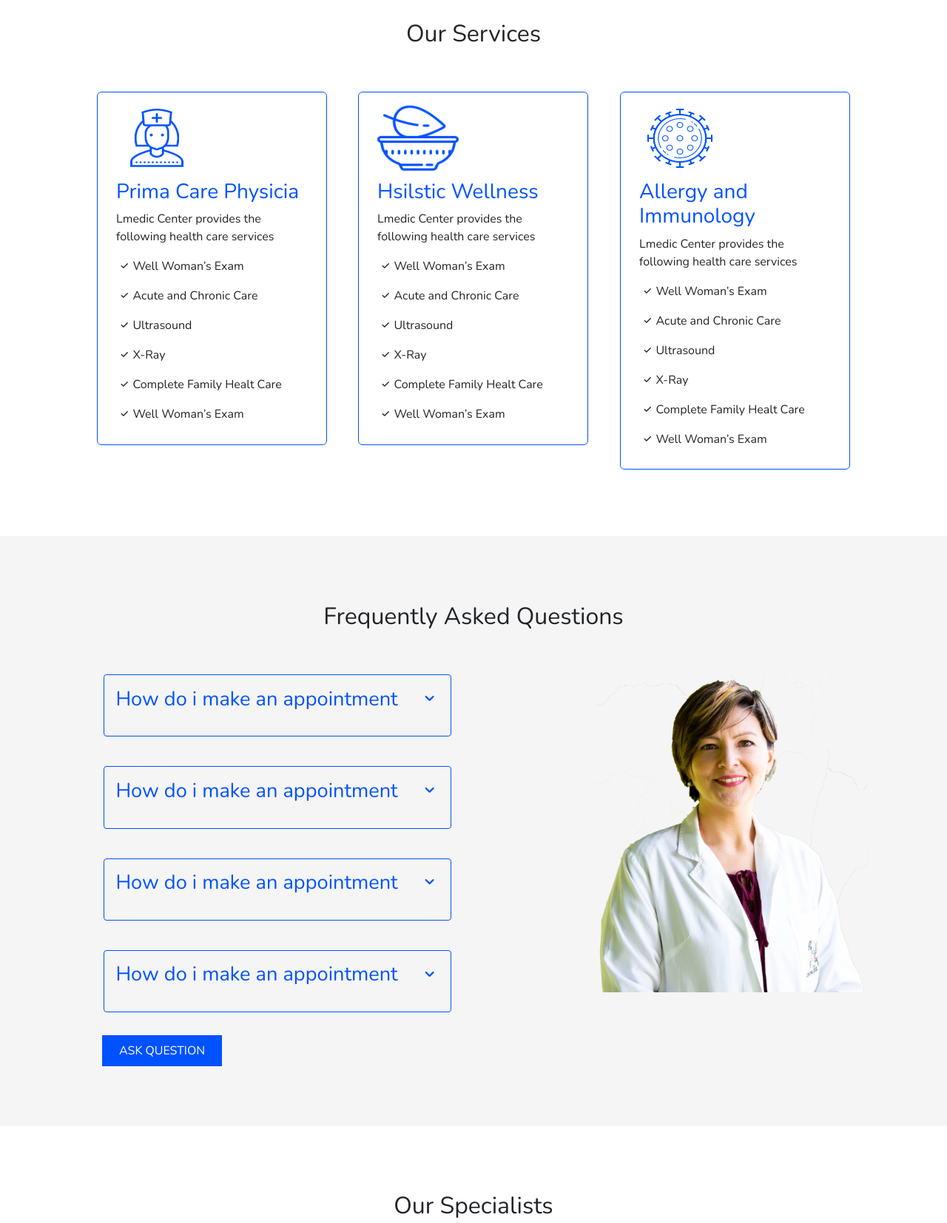
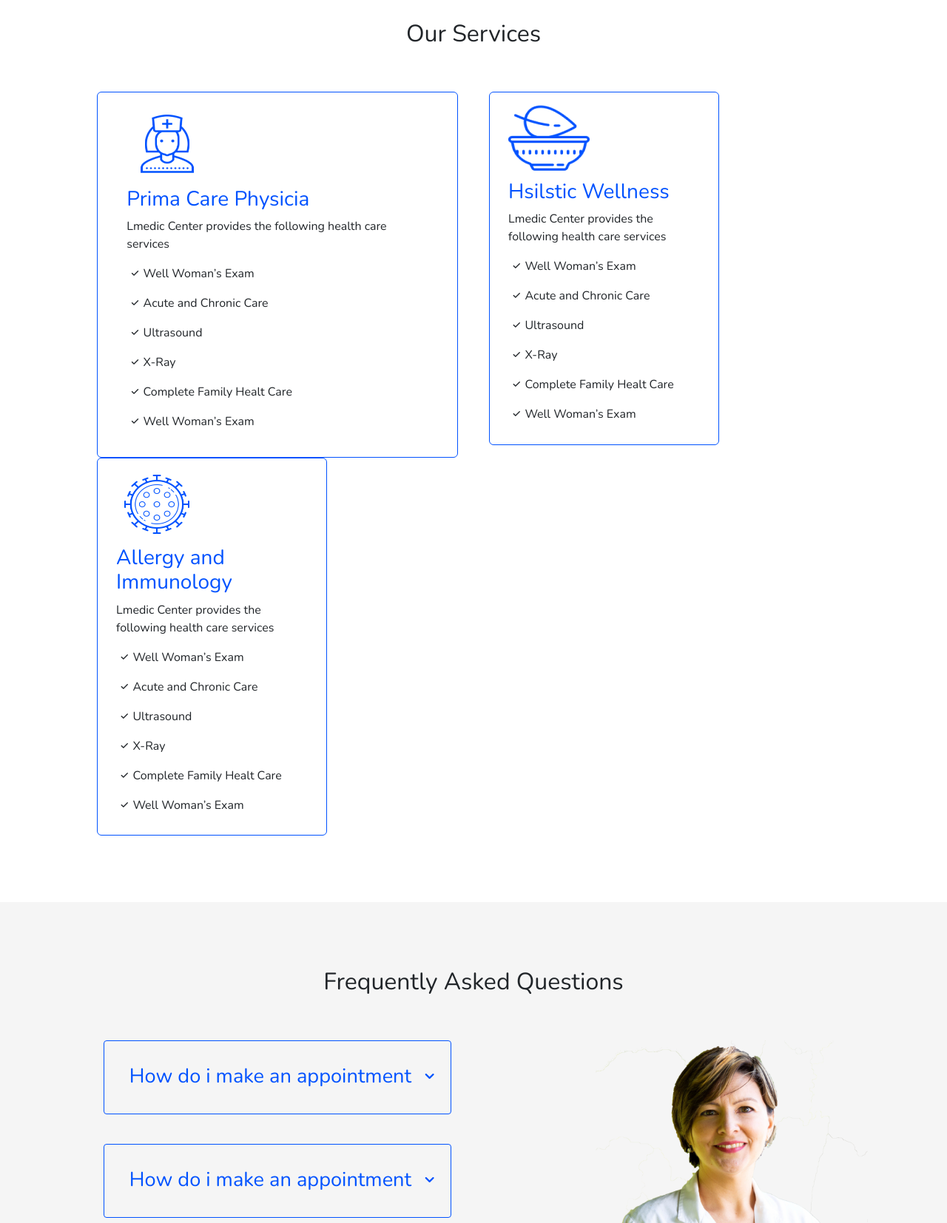
Before and after one commit to elminhoemmanuel/mediclab, a plain HTML site: page index.html in a window 1280 px wide. Shown: the part 1900-3554 px from the top of the page at 74% size. Drawn offline with nearby package versions, Linux system fonts and the light colour scheme.

Commit message:
bugs fixes

```diff
--- a/css/style.css
+++ b/css/style.css
@@ -232,6 +232,7 @@ nav{
 
 .question p{
     position: relative;
+    margin-top: 3.5%;
 }
 
 .collapse-link, .collapse-link:hover{
@@ -465,13 +466,19 @@ footer{
         overflow-x: hidden !important;
     }
 
+
+
 }
 
-
+@media  only screen and (max-width:917px)and (min-width:768px){
+    .question p{
+        margin-top: 4% !important;
+    }
+}
 
 @media  only screen and (max-width:768px){
     .hero-div h1{
-        font-size: 3.2rem;
+        font-size: 3rem;
         letter-spacing: 0.2rem;
     }
 
@@ -512,6 +519,11 @@ footer{
 }
 
 @media  only screen and (max-width:507px){
+
+    .hero-div h1{
+        font-size: 2.8rem;
+    }
+
     .droper{
         margin-left: 40%;
     }
--- a/index.html
+++ b/index.html
@@ -179,7 +179,7 @@
                     <h2 class="description">Our Services</h2>
                 </div>
                 <div class="holder row mx-auto" data-aos="flip-up" data-aos-duration="1500">
-                    <div class="col-md-4 treatment-holder space" data-aos="flip-up" data-aos-duration="1500">
+                    <div class="col-md-6 col-lg4 treatment-holder space" data-aos="flip-up" data-aos-duration="1500">
                         <div class="treatment text-lef prima">
                             <img src="images/nurse-blue.png" alt="emergency" class="icons nurse">
                             <h3 class="blue">Prima Care Physicia</h3>
@@ -193,7 +193,7 @@
 
                         </div>
                     </div>
-                    <div class="col-md-4 treatment-holder space" data-aos="flip-up" data-aos-duration="1500">
+                    <div class="col-md-6 col-lg-4 treatment-holder space" data-aos="flip-up" data-aos-duration="1500">
                         <div class="treatment text-left well">
                             <img src="images/bowl-blue.png" alt="emergency" class="icons bowl">
                             <h3 class="blue">Hsilstic Wellness</h3>
@@ -207,7 +207,7 @@
 
                         </div>
                     </div>
-                    <div class="col-md-4 treatment-holder space" data-aos="flip-up" data-aos-duration="1500">
+                    <div class="col-md-12 col-lg-4 treatment-holder space" data-aos="flip-up" data-aos-duration="1500">
                         <div class="treatment text-left allergy">
                             <img src="images/virus-blue.png" alt="emergency" class="icons virus">
                             <h3 class="blue">Allergy and Immunology</h3>
@@ -232,8 +232,8 @@
                 <div class="row holder mx-auto "data-aos="zoom-in-up" data-aos-duration="1500" >
                     <div class="col-md-6" >
                         <div class="faqs-holder">
-                            <div class="question appoint">
-                                <p class="blue font-weight-bold"><button  class="collapse-link" data-toggle="collapse" data-target="#collapseAnswer1" aria-expanded="false" aria-controls="collapseAnswer1">How do i make an appointment</button>
+                            <div class="question appoint text-center">
+                                <p class="blue font-weight-bold text-center"><button  class="collapse-link" data-toggle="collapse" data-target="#collapseAnswer1" aria-expanded="false" aria-controls="collapseAnswer1">How do i make an appointment</button>
                                     <button class="collapse-link" data-toggle="collapse" data-target="#collapseAnswer1" aria-expanded="false" aria-controls="collapseAnswer1"><i class="uil uil-angle-down arrow"></i></button></p>
                             </div>
                             <div id="collapseAnswer1" class="collapse ">
@@ -246,8 +246,8 @@
                         </div>
 
                         <div class="faqs-holder">
-                            <div class="question appoint">
-                                <p class="blue font-weight-bold"><button  class="collapse-link" data-toggle="collapse" data-target="#collapseAnswer2" aria-expanded="false" aria-controls="collapseAnswer2">How do i make an appointment</button>
+                            <div class="question appoint text-center">
+                                <p class="blue font-weight-bold text-center"><button  class="collapse-link" data-toggle="collapse" data-target="#collapseAnswer2" aria-expanded="false" aria-controls="collapseAnswer2">How do i make an appointment</button>
                                     <button class="collapse-link" data-toggle="collapse" data-target="#collapseAnswer2" aria-expanded="false" aria-controls="collapseAnswer2"><i class="uil uil-angle-down arrow"></i></button></p>
                             </div>
                             <div id="collapseAnswer2" class="collapse ">
@@ -259,8 +259,8 @@
 
                         </div>
                         <div class="faqs-holder">
-                            <div class="question appoint">
-                                <p class="blue font-weight-bold"><button  class="collapse-link" data-toggle="collapse" data-target="#collapseAnswer3" aria-expanded="false" aria-controls="collapseAnswer3">How do i make an appointment</button>
+                            <div class="question appoint text-center">
+                                <p class="blue font-weight-bold text-center"><button  class="collapse-link" data-toggle="collapse" data-target="#collapseAnswer3" aria-expanded="false" aria-controls="collapseAnswer3">How do i make an appointment</button>
                                     <button class="collapse-link" data-toggle="collapse" data-target="#collapseAnswer3" aria-expanded="false" aria-controls="collapseAnswer3"><i class="uil uil-angle-down arrow"></i></button></p>
                             </div>
                             <div id="collapseAnswer3" class="collapse ">
@@ -272,8 +272,8 @@
 
                         </div>
                         <div class="faqs-holder">
-                            <div class="question appoint">
-                                <p class="blue font-weight-bold"><button  class="collapse-link" data-toggle="collapse" data-target="#collapseAnswer4" aria-expanded="false" aria-controls="collapseAnswer4">How do i make an appointment</button>
+                            <div class="question appoint text-center">
+                                <p class="blue font-weight-bold text-center"><button  class="collapse-link" data-toggle="collapse" data-target="#collapseAnswer4" aria-expanded="false" aria-controls="collapseAnswer4">How do i make an appointment</button>
                                     <button class="collapse-link" data-toggle="collapse" data-target="#collapseAnswer4" aria-expanded="false" aria-controls="collapseAnswer4"><i class="uil uil-angle-down arrow"></i></button></p>
                             </div>
                             <div id="collapseAnswer4" class="collapse ">
@@ -305,7 +305,7 @@
                     </div>
 
                 <div class="row holder mx-auto" >
-                    <div class="col-md-4 space" data-aos="flip-up" data-aos-duration="1500">
+                    <div class="col-md-6 col-lg-4 space" data-aos="flip-up" data-aos-duration="1500">
                         <div class="specialists-holder">
                             <img src="images/dr.png" alt="doctor" class="dr-img">
                             <div class="dr-details">
@@ -333,7 +333,7 @@
 
 
                     </div>
-                    <div class="col-md-4 space" data-aos="flip-up" data-aos-duration="1500">
+                    <div class="col-md-6 col-lg-4 space" data-aos="flip-up" data-aos-duration="1500">
                         <div class="specialists-holder">
                             <img src="images/doctor.png" alt="doctor" class="dr-img">
                             <div class="dr-details">
@@ -361,7 +361,7 @@
 
 
                     </div>
-                    <div class="col-md-4 space" data-aos="flip-up" data-aos-duration="1500">
+                    <div class="col-md-12 col-lg-4 space" data-aos="flip-up" data-aos-duration="1500">
                         <div class="specialists-holder">
                             <img src="images/nurse.png" alt="doctor" class="dr-img">
                             <div class="dr-details">
```
